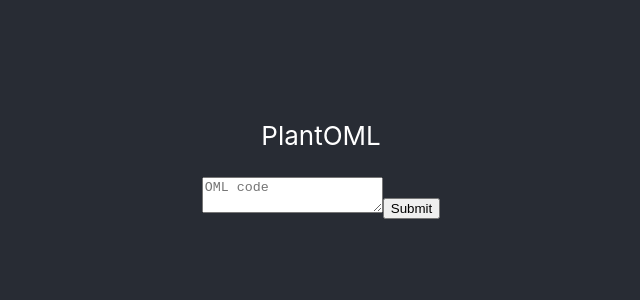
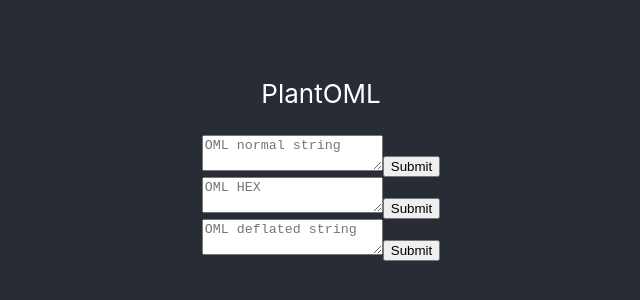
Before and after one commit to mr4002/PlantOML, a React (Create React App) app in the folder plant-oml/: page / in a window 1280 px wide. Shown: the part 244-544 px from the top of the page, without its empty margins (319-959 px from the left). Built offline with nearby package versions, Linux system fonts and the light colour scheme.

Commit message:
Update front end

```diff
--- a/plant-oml/src/App.js
+++ b/plant-oml/src/App.js
@@ -10,9 +10,21 @@
         <p>
           PlantOML
         </p>
-        <form onSubmit={printOML}>
+        <form onSubmit={printOMLNS}>
           <label>
-            <textarea placeholder = "OML code"  name="omlcode"/>
+            <textarea placeholder = "OML normal string"  name="omlcode"/>
+          </label>
+          <input type="submit" value="Submit" />
+        </form>
+        <form onSubmit={printOMLHEX}>
+          <label>
+            <textarea placeholder = "OML HEX"  name="omlcode"/>
+          </label>
+          <input type="submit" value="Submit" />
+        </form>
+        <form onSubmit={printOMLDS}>
+          <label>
+            <textarea placeholder = "OML deflated string"  name="omlcode"/>
           </label>
           <input type="submit" value="Submit" />
         </form>
@@ -21,7 +33,7 @@
   );
 }
 
-const printOML = (f) =>{
+const printOMLNS = (f) =>{
   f.preventDefault();
   var omlcode = f.target.omlcode.value;
   f.target.omlcode.value = "";
@@ -29,4 +41,20 @@
   console.log(hex)
 }
 
+const printOMLHEX = (f) =>{
+  f.preventDefault();
+  var omlcode = f.target.omlcode.value;
+  f.target.omlcode.value = "";
+  console.log(omlcode)
+}
+
+const printOMLDS = (f) =>{
+  f.preventDefault();
+  var omlcode = f.target.omlcode.value;
+  f.target.omlcode.value = "";
+  const hex = Buffer.from(omlcode, 'utf8').toString('hex');
+  console.log(hex)
+}
+
+
 export default App;
```
